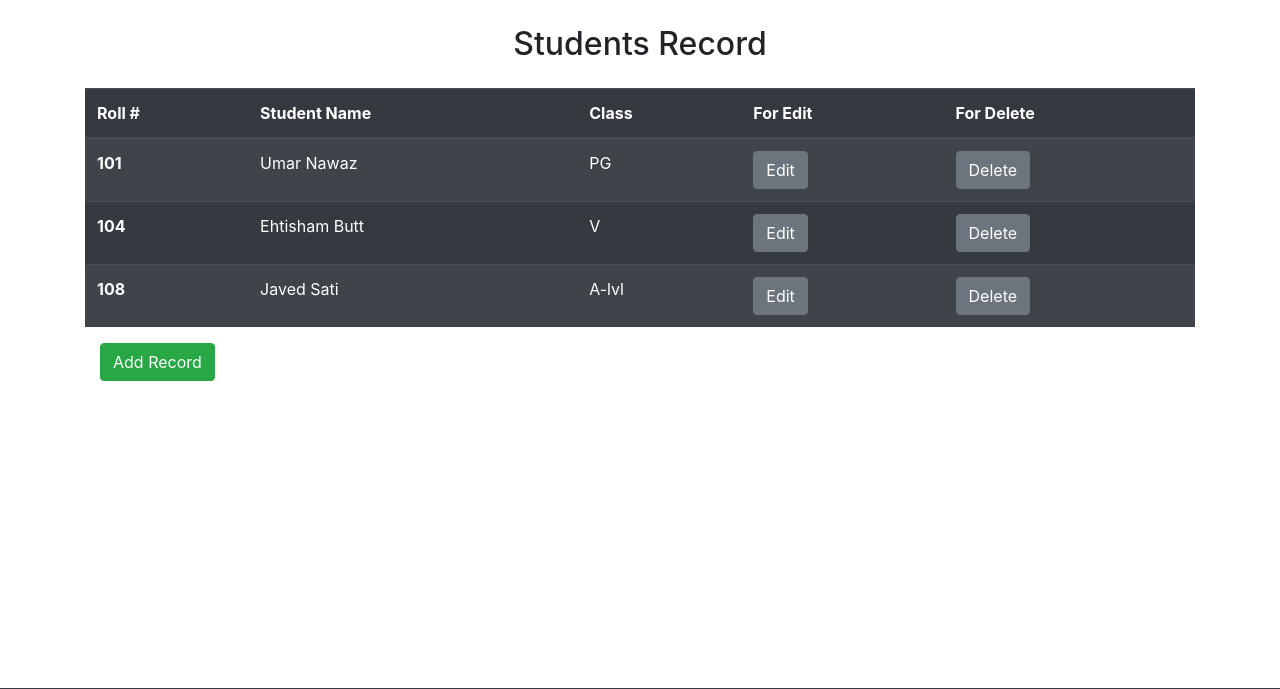
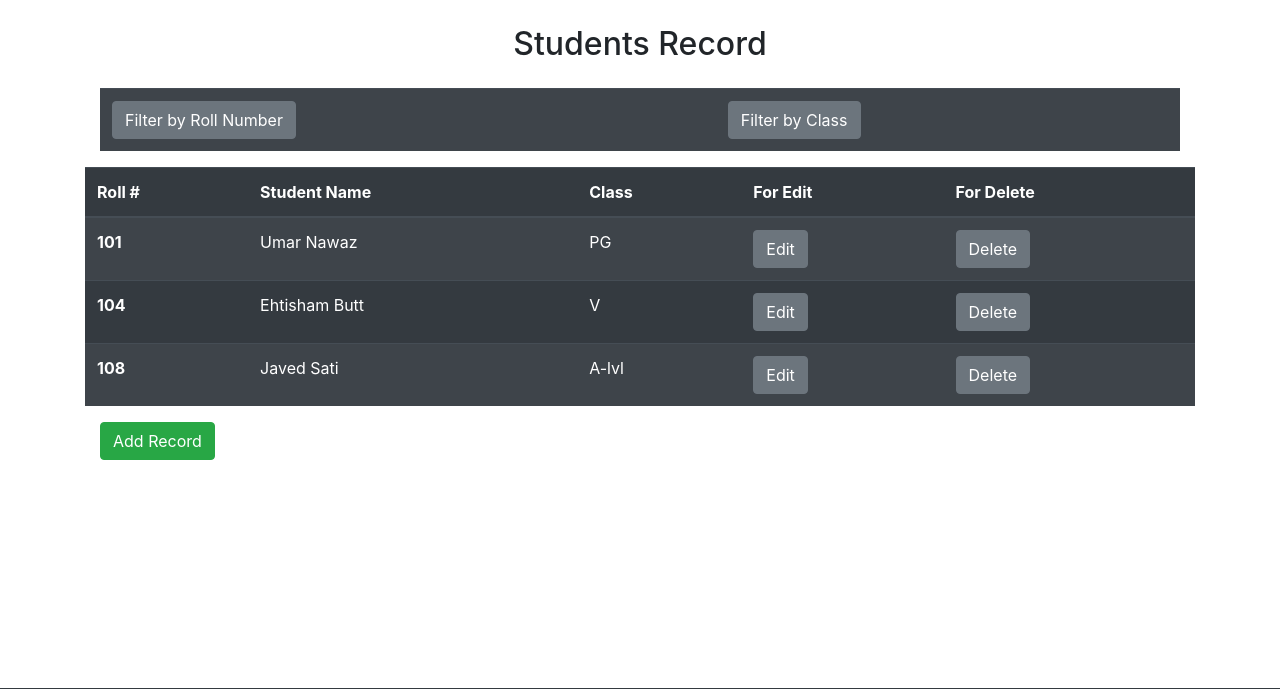
Before and after one commit to Cod3warrepo/crudweb, a Django app: page /std_db in a window 1280 px wide. Shown: the part 56-745 px from the top of the page. Run offline with Django 4.2, Linux system fonts and the light colour scheme; data comes from the database, SQL or seed files in the repository; lists and menus that the app fills with data are empty.

Commit message:
office commit 1

```diff
--- a/crudapp/templates/Std_db.html
+++ b/crudapp/templates/Std_db.html
@@ -2,8 +2,25 @@
 
 {% block bodyblockarea %}
 
+
+
     <div class="container">
     <h2 class="text-center" style="margin:25px 0;">Students Record</h2>
+
+    <div class="container">
+        <table class="table table-dark table-striped">
+            <thead>
+
+            </thead>
+            <tbody>
+                <tr>
+                    <th scope="col"><a href="#" class="btn btn-secondary">Filter by Roll Number</a></th>
+                    <th scope="col"><a href="#" class="btn btn-secondary">Filter by Class</a></th>
+                </tr>
+            </tbody>
+        </table>
+        </div>
+
     <table class="table table-dark table-striped">
         <thead>
         <tr>
```
